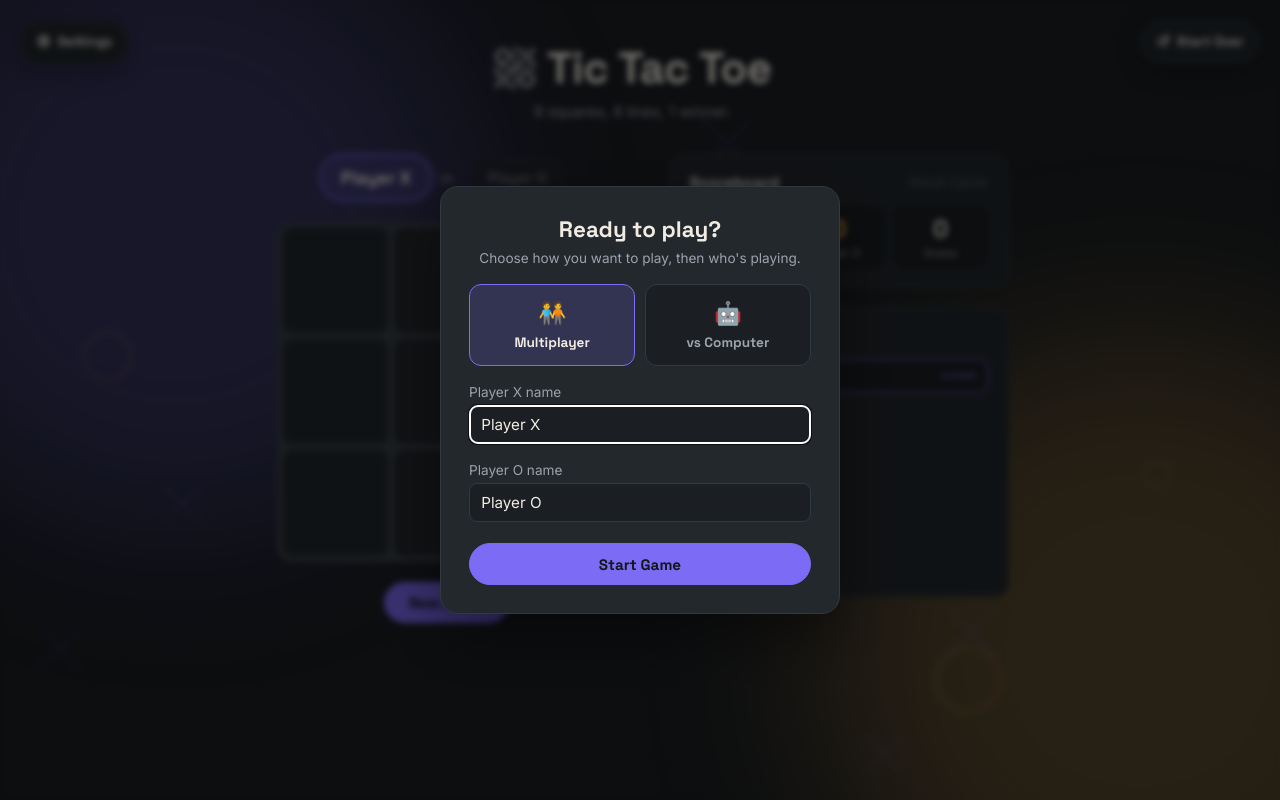
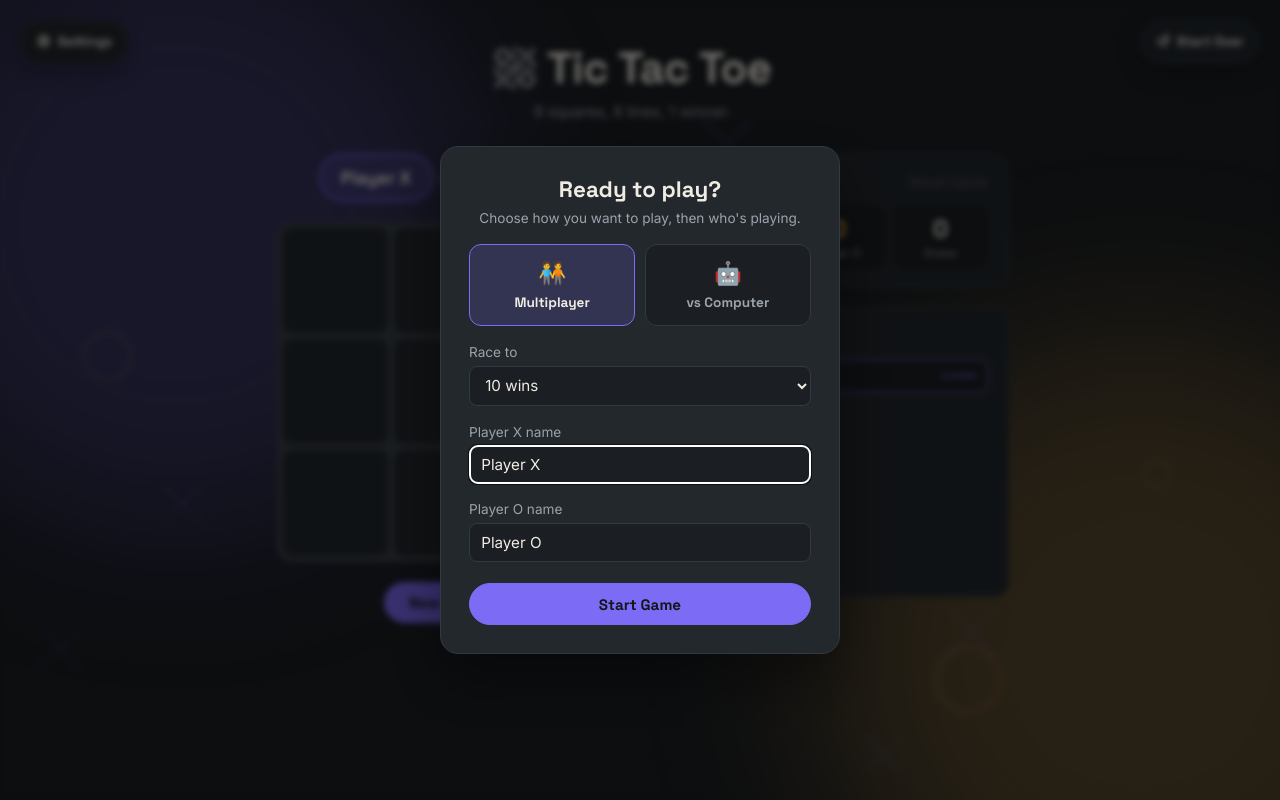
Before and after one commit to KMukendi10/KazadiTicTacToe, a React (Vite) app: page / in a window 1280 px wide. Built offline with nearby package versions, Linux system fonts and the light colour scheme.

Commit message:
Add Race to N selection to the Setup screen

```diff
--- a/src/App.jsx
+++ b/src/App.jsx
@@ -233,7 +233,7 @@ export default function App() {
     });
   }
 
-  function handleSetupStart({ mode: chosenMode, difficulty: chosenDifficulty, names }) {
+  function handleSetupStart({ mode: chosenMode, difficulty: chosenDifficulty, names, matchTarget: chosenMatchTarget }) {
     dispatch({
       type: "SET_MODE",
       mode: chosenMode,
@@ -256,6 +256,11 @@ export default function App() {
       type: "SET_PLAYER_NAME",
       mark: "O",
       name: names.O,
+    });
+
+    dispatch({
+      type: "SET_MATCH_TARGET",
+      target: chosenMatchTarget,
     });
 
     dispatch({
@@ -534,6 +539,7 @@ export default function App() {
           initialMode={mode}
           initialDifficulty={difficulty}
           initialNames={playerNames}
+          initialMatchTarget={matchTarget}
           onStart={handleSetupStart}
           onCancel={handleSetupCancel}
           showCancel={hasStartedOnce}
--- a/src/components/SetupScreen.jsx
+++ b/src/components/SetupScreen.jsx
@@ -4,6 +4,7 @@ export default function SetupScreen({
   initialMode,
   initialDifficulty,
   initialNames,
+  initialMatchTarget,
   onStart,
   onCancel,
   showCancel,
@@ -12,6 +13,7 @@ export default function SetupScreen({
   const [difficulty, setDifficulty] = useState(initialDifficulty);
   const [nameX, setNameX] = useState(initialNames.X === "Computer" ? "" : initialNames.X);
   const [nameO, setNameO] = useState(initialNames.O === "Computer" ? "" : initialNames.O);
+  const [matchTarget, setMatchTarget] = useState(initialMatchTarget ?? "off");
 
   function handleSubmit(event) {
     event.preventDefault();
@@ -22,6 +24,7 @@ export default function SetupScreen({
         X: nameX.trim() || "Player X",
         O: mode === "vsComputer" ? "Computer" : nameO.trim() || "Player O",
       },
+      matchTarget: matchTarget === "off" ? null : Number(matchTarget),
     });
   }
 
@@ -68,6 +71,16 @@ export default function SetupScreen({
         )}
 
         <label className="setup-card__field">
+          <span>Race to</span>
+          <select value={matchTarget} onChange={(e) => setMatchTarget(e.target.value)}>
+            <option value="off">Off</option>
+            <option value="3">3 wins</option>
+            <option value="5">5 wins</option>
+            <option value="10">10 wins</option>
+          </select>
+        </label>
+
+        <label className="setup-card__field">
           <span>{mode === "vsComputer" ? "Your name (X)" : "Player X name"}</span>
           <input
             type="text"
```
